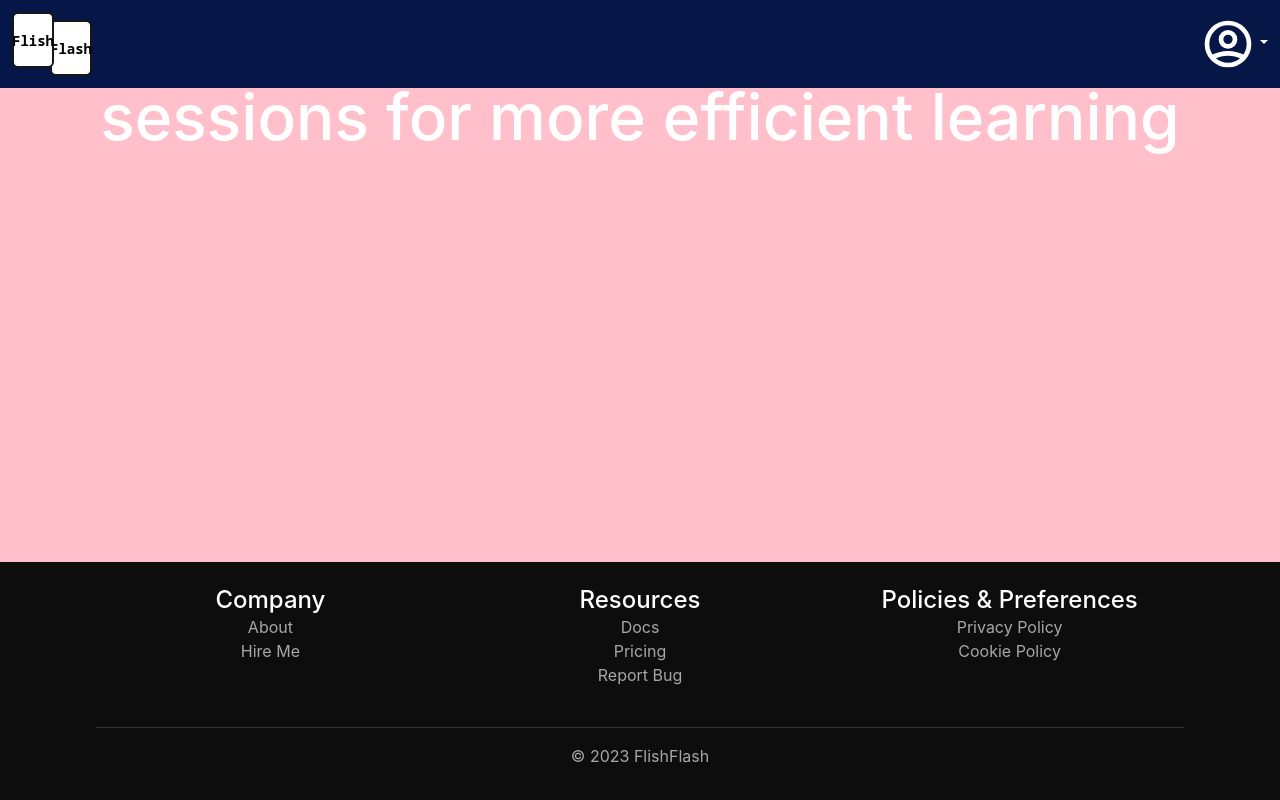
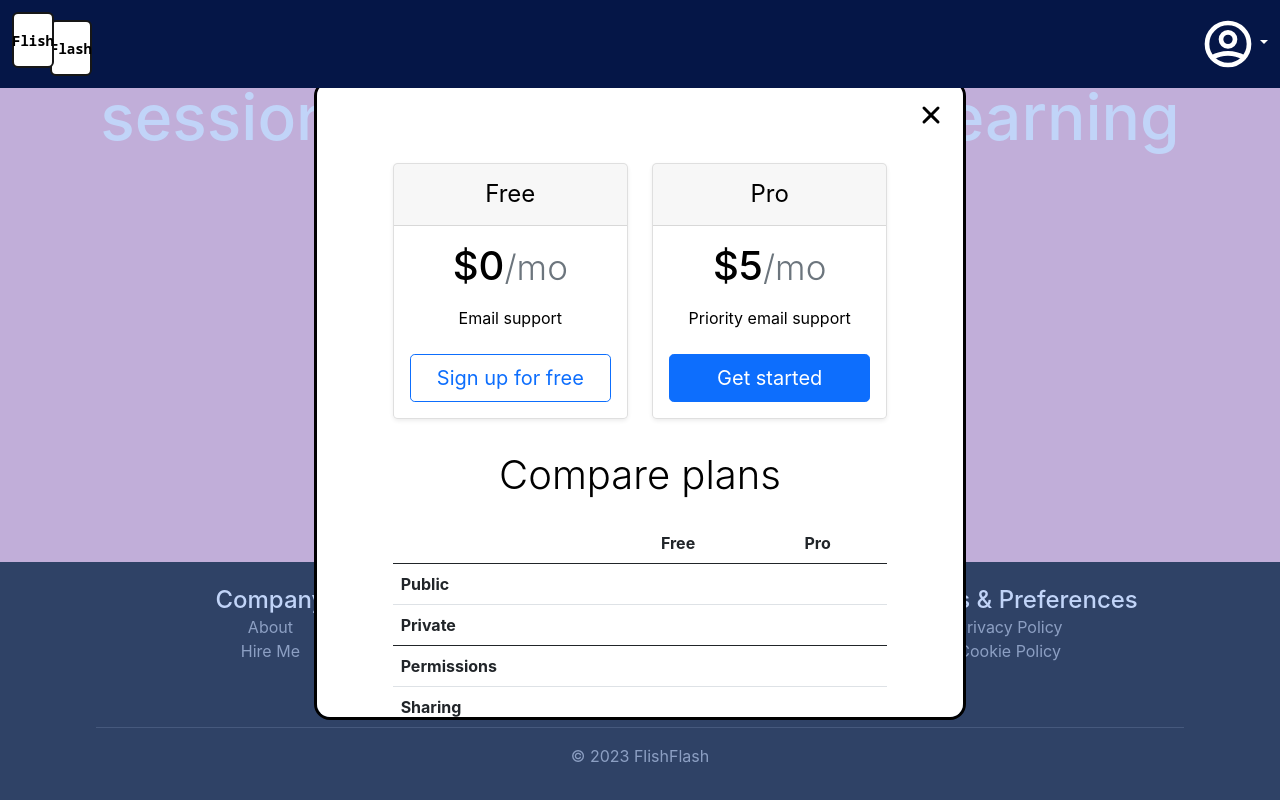
Before and after one commit to AlexRodgers11/flash-card-app, a React (Create React App) app in the folder client/: page / in a window 1280 px wide. Both pictures are taken after a click on the button "Pricing". Shown: the part 2478-3278 px from the top of the page. Built offline with nearby package versions, Linux system fonts and the light colour scheme; no server answers.

Commit message:
create Pricing component

```diff
--- a/client/src/components/Footer.js
+++ b/client/src/components/Footer.js
@@ -7,6 +7,7 @@ import { client, openLinkInNewTab } from "../utils";
 import Modal from "./Modal";
 import { useNavigate } from "react-router";
 import { HireMe } from "./HireMe";
+import { Pricing } from "./Pricing";
 
 const FooterWrapper = styled.footer`
     display: flex;
@@ -85,6 +86,7 @@ const baseURL = process.env.REACT_APP_API_BASE_URL || 'http://localhost:8000';
 
 function Footer() {
     const [showContactForm, toggleShowContactForm] = useToggle(false);
+    const [showPricing, toggleShowPricing] = useToggle(false);
     const [subject, clearSubject, handleSubjectChange, setSubject] = useFormInput("general");
     const [message, clearMessage, handleMessageChange, setMessage] = useFormInput();
     const [bugScreenshot, setBugScreenshot] = useState();
@@ -159,6 +161,11 @@ function Footer() {
                 <HireMe />
             </Modal>
         }
+        {showPricing &&
+            <Modal hideModal={toggleShowPricing}>
+                <Pricing />
+            </Modal>
+        }
         <FooterWrapper className="FooterWrapper">
             <LinksSection className="LinksSection">
                 <LinkBlock className="LinkBlock">
@@ -170,7 +177,7 @@ function Footer() {
                 <LinkBlock className="LinkBlock">
                     <LinkBlockHeading>Resources</LinkBlockHeading>
                     <ContentWrapper><Content>Docs</Content></ContentWrapper>
-                    <ContentWrapper><Content>Pricing</Content></ContentWrapper>
+                    <ContentWrapper><Content onClick={toggleShowPricing}>Pricing</Content></ContentWrapper>
                     <ContentWrapper><Content onClick={handleShowBugForm}>Report Bug</Content></ContentWrapper>
                 </LinkBlock>
                 <LinkBlock className="LinkBlock">
--- /dev/null
+++ b/client/src/components/Pricing.js
@@ -0,0 +1,89 @@
+import React from "react";
+import styled from "styled-components";
+import { FaCheck, FaTimes } from "react-icons/fa";
+
+export function Pricing() {
+    return (
+        <div class="container py-3">
+            <div class="row row-cols-1 row-cols-md-2 mb-2 justify-content-center text-center">
+                <div class="col">
+                    <div class="card mb-4 rounded-3 shadow-sm">
+                        <div class="card-header py-3">
+                            <h4 class="my-0 fw-normal">Free</h4>
+                        </div>
+                        <div class="card-body">
+                            <h1 class="card-title pricing-card-title">$0<small class="text-muted fw-light">/mo</small></h1>
+                            <ul class="list-unstyled mt-3 mb-4">
+                                <li>Email support</li>
+                            </ul>
+                            <button type="button" class="w-100 btn btn-lg btn-outline-primary">Sign up for free</button>
+                        </div>
+                    </div>
+                </div>
+                <div class="col">
+                    <div class="card mb-4 rounded-3 shadow-sm">
+                        <div class="card-header py-3">
+                            <h4 class="my-0 fw-normal">Pro</h4>
+                        </div>
+                        <div class="card-body">
+                            <h1 class="card-title pricing-card-title">$5<small class="text-muted fw-light">/mo</small></h1>
+                            <ul class="list-unstyled mt-3 mb-4">
+                                <li>Priority email support</li>
+                            </ul>
+                            <button type="button" class="w-100 btn btn-lg btn-primary">Get started</button>
+                        </div>
+                    </div>
+                </div>
+            </div>
+
+            <h2 class="display-6 text-center mb-4">Compare plans</h2>
+
+            <div class="table-responsive">
+                <table class="table text-center">
+                    <thead>
+                        <tr>
+                            <th style={{width: "34%"}}></th>
+                            <th style={{width: "22%"}}>Free</th>
+                            <th style={{width: "22%"}}>Pro</th>
+                        </tr>
+                    </thead>
+                    <tbody>
+                        <tr>
+                            <th scope="row" class="text-start">Public</th>
+                            <td></td>
+                            <td></td>
+                        </tr>
+                        <tr>
+                            <th scope="row" class="text-start">Private</th>
+                            <td></td>
+                            <td></td>
+                        </tr>
+                    </tbody>
+
+                    <tbody>
+                        <tr>
+                            <th scope="row" class="text-start">Permissions</th>
+                            <td></td>
+                            <td></td>
+                        </tr>
+                        <tr>
+                            <th scope="row" class="text-start">Sharing</th>
+                            <td></td>
+                            <td></td>
+                        </tr>
+                        <tr>
+                            <th scope="row" class="text-start">Unlimited members</th>
+                            <td></td>
+                            <td></td>
+                        </tr>
+                        <tr>
+                            <th scope="row" class="text-start">Extra security</th>
+                            <td></td>
+                            <td></td>
+                        </tr>
+                    </tbody>
+                </table>
+            </div>
+        </div>
+    );
+}
```
